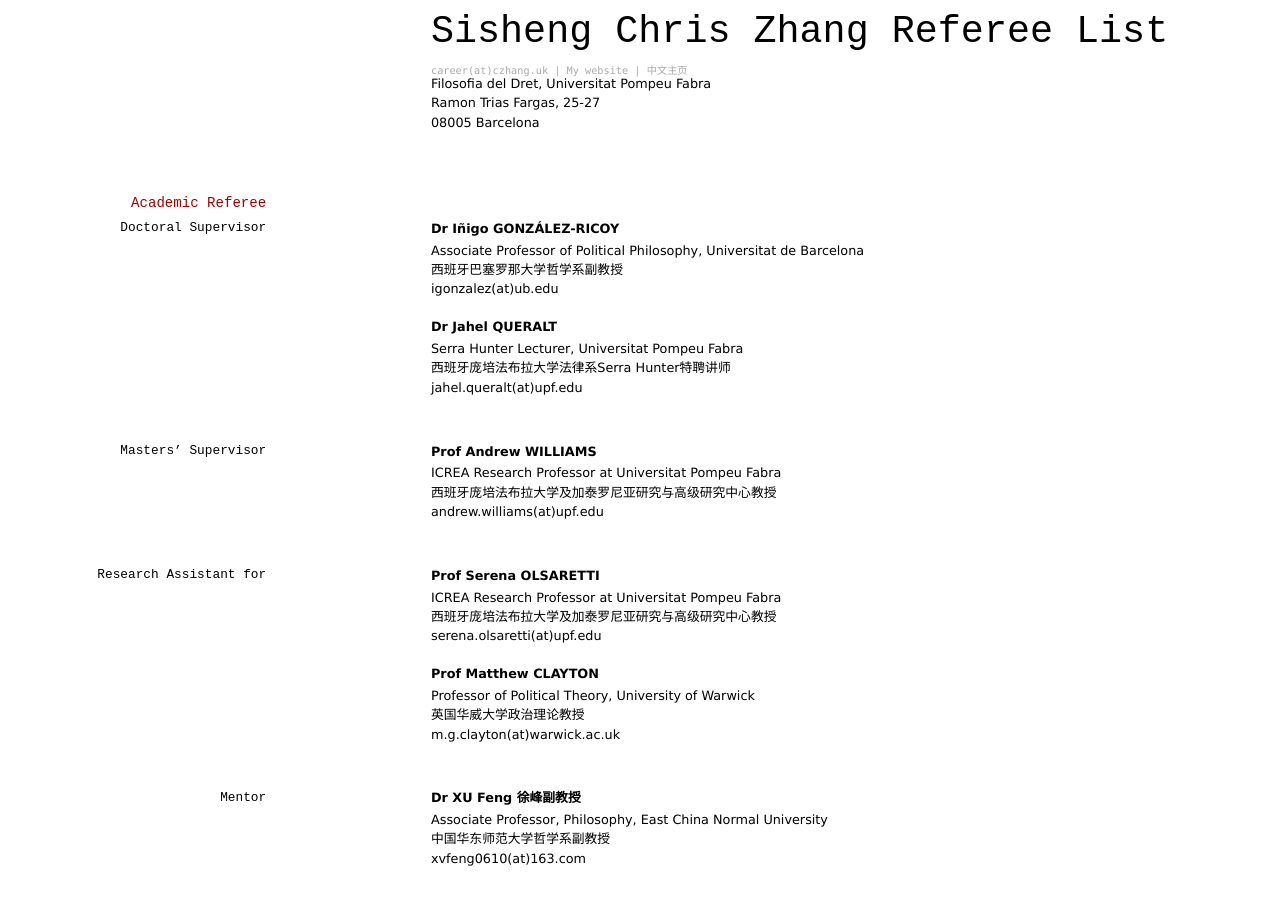
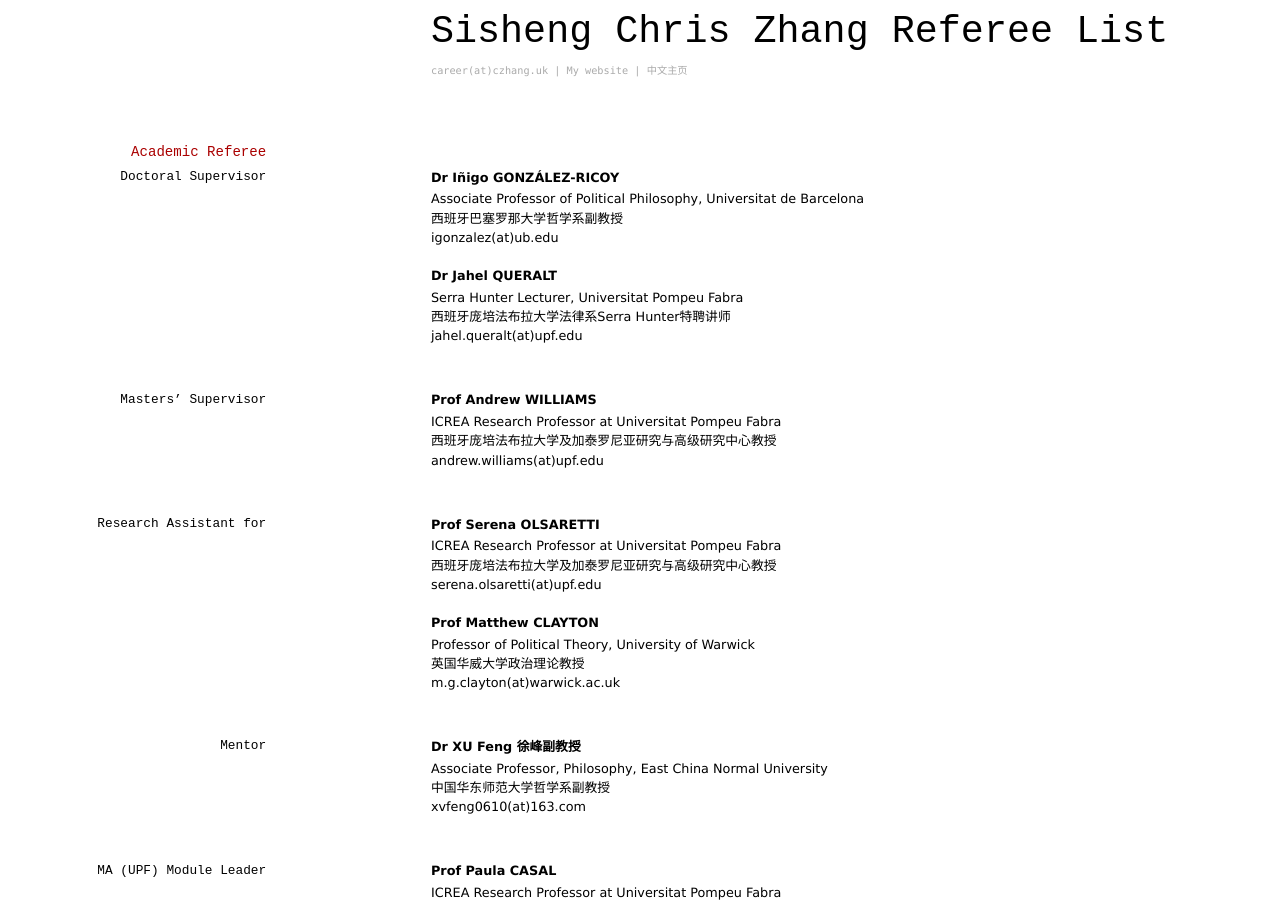
Before and after one commit to kzssc/ref, a Jekyll site: the page built from index.md, in a window 1280 px wide and 900 px high. Built offline with Jekyll 4.4.1, drawn with Linux system fonts in a browser that asks for light colours.

Commit message:
Update index.md

```diff
--- a/index.md
+++ b/index.md
@@ -9,10 +9,6 @@ title: S. Chris Zhang Referee List
 | <a href="http://czhang.uk">My website</a>
 | <a href="http://sishengzhang.com">中文主页</a>
 </div>
-
-- Filosofia del Dret, Universitat Pompeu Fabra
-- Ramon Trias Fargas, 25-27
-- 08005 Barcelona
 
 
 ## Academic Referee
```
